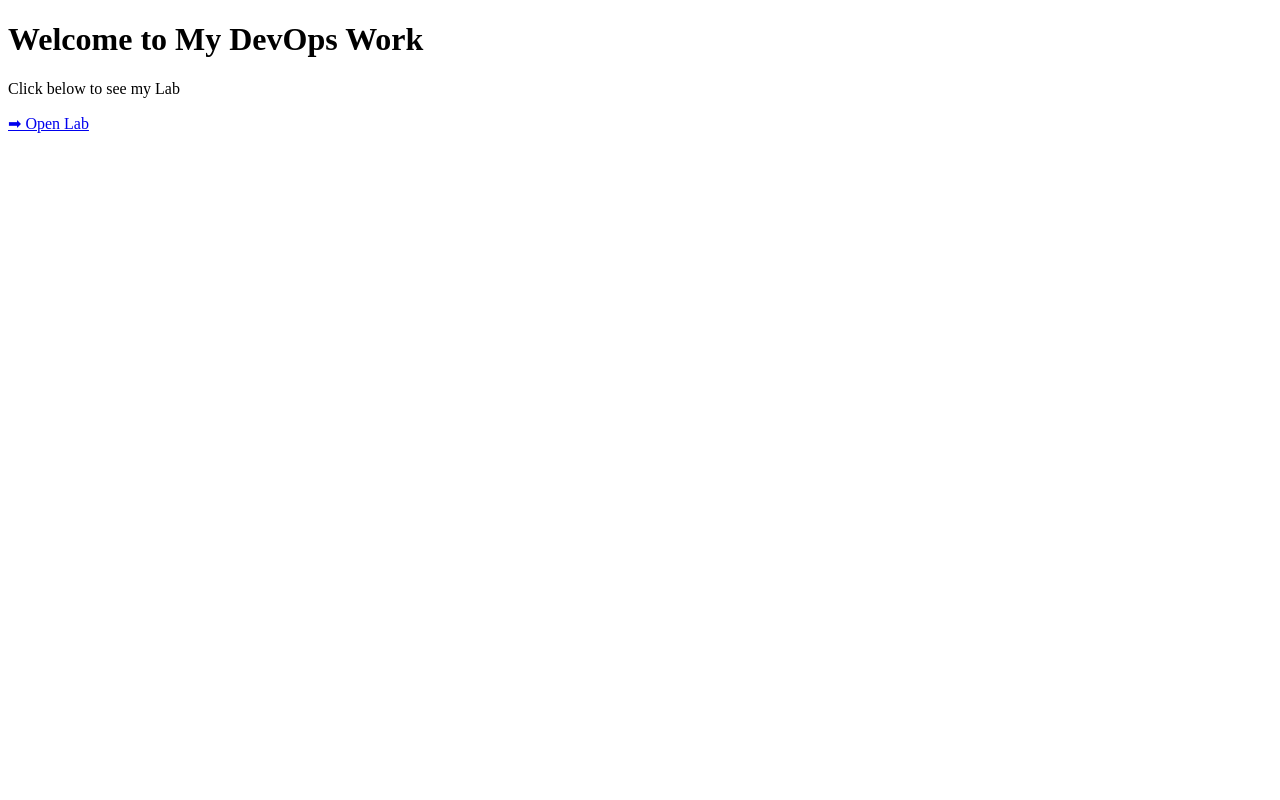
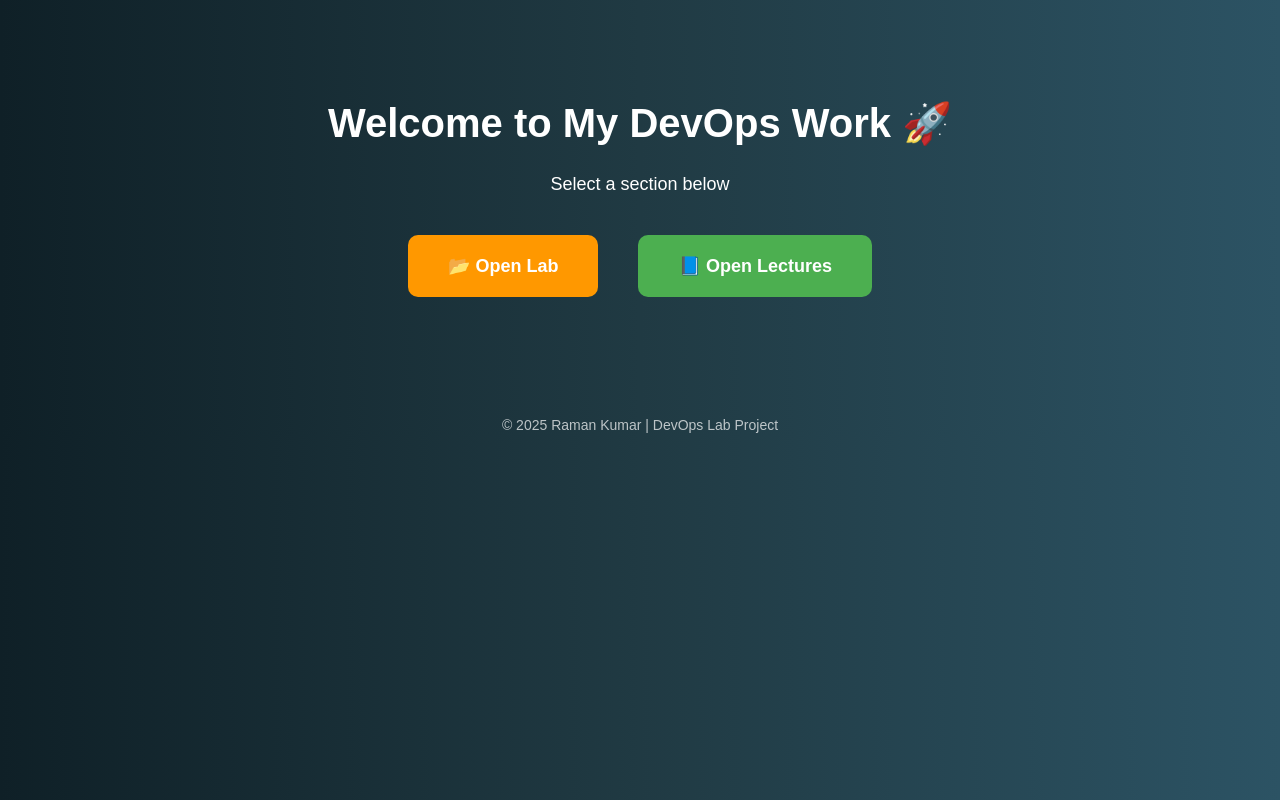
Before and after one commit to raman0610/devops_lab, a plain HTML site: page index.html in a window 1280 px wide. Drawn offline with Linux system fonts and the light colour scheme.

```diff
--- a/index.html
+++ b/index.html
@@ -2,14 +2,76 @@
 <html>
 <head>
   <title>My DevOps Work</title>
+  <style>
+    body {
+      font-family: Arial, sans-serif;
+      background: linear-gradient(to right, #0f2027, #203a43, #2c5364);
+      color: white;
+      text-align: center;
+      margin: 0;
+      padding: 0;
+    }
+
+    h1 {
+      margin-top: 100px;
+      font-size: 40px;
+    }
+
+    p {
+      font-size: 18px;
+      margin-bottom: 40px;
+    }
+
+    .container {
+      display: flex;
+      justify-content: center;
+      gap: 40px;
+    }
+
+    .btn {
+      padding: 20px 40px;
+      font-size: 18px;
+      border-radius: 10px;
+      text-decoration: none;
+      color: white;
+      transition: 0.3s;
+      font-weight: bold;
+    }
+
+    .lab {
+      background-color: #ff9800;
+    }
+
+    .lectures {
+      background-color: #4caf50;
+    }
+
+    .btn:hover {
+      transform: scale(1.1);
+      opacity: 0.9;
+    }
+
+    footer {
+      margin-top: 120px;
+      font-size: 14px;
+      opacity: 0.7;
+    }
+  </style>
 </head>
+
 <body>
 
-<h1>Welcome to My DevOps Work</h1>
+  <h1>Welcome to My DevOps Work 🚀</h1>
+  <p>Select a section below</p>
 
-<p>Click below to see my Lab</p>
+  <div class="container">
+    <a href="lab/" class="btn lab">📂 Open Lab</a>
+    <a href="lectures/" class="btn lectures">📘 Open Lectures</a>
+  </div>
 
-<a href="lab/">➡ Open Lab</a>
+  <footer>
+    © 2025 Raman Kumar | DevOps Lab Project
+  </footer>
 
 </body>
 </html>
```
Also changed, not shown: lab/index.html (added, +20 -0 lines), lab/experiment3/readme.md.
